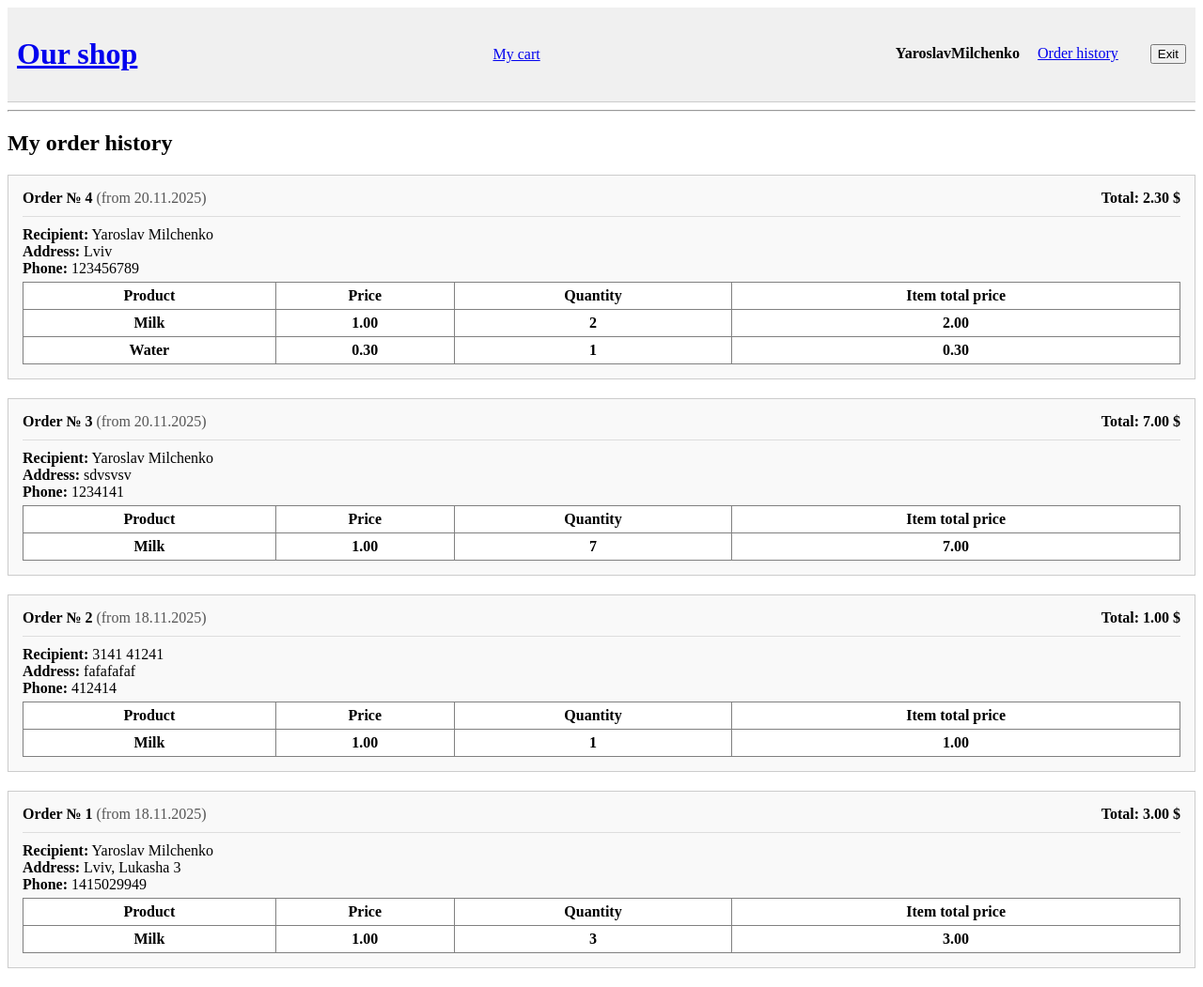
After one commit to YaroslavMilchenko/EshopProject, a Django app: page /orders/ in a window 1280 px wide. The commit adds this page. Shown: the whole page at 94% size. Run offline with Django 5.2, Linux system fonts and the light colour scheme; a user stored in the database is signed in; data comes from the database, SQL or seed files in the repository; both versions use the stored data as it was after the commit; lists and menus that the app fills with data are empty.

Commit message:
order history

```diff
--- a/store/models.py
+++ b/store/models.py
@@ -7,6 +7,7 @@ class Category(models.Model):
     def __str__(self):
         return self.name
 
+
 class Product(models.Model):
     name = models.CharField(max_length=200)
     description = models.TextField()
@@ -15,3 +16,42 @@ class Product(models.Model):
 
     def __str__(self):
         return self.name
+
+
+class Order(models.Model):
+    user = models.ForeignKey(User, on_delete=models.SET_NULL, null=True, blank=True, verbose_name="User") #if user delete account, order not delete
+    first_name = models.CharField(max_length=200, verbose_name="Name")
+    last_name = models.CharField(max_length=200, verbose_name="Surname")
+    email = models.EmailField(verbose_name="Email")
+    phone = models.CharField(max_length=20, verbose_name="Phone")
+    address = models.CharField(max_length=250, verbose_name="Address")
+    created_at = models.DateTimeField(auto_now_add=True, verbose_name="Order date")
+    paid = models.BooleanField(default=False, verbose_name="Paid")
+
+    class Meta:
+        ordering = ('-created_at',)
+        verbose_name = "Order"
+        verbose_name_plural= "Orders"
+
+    def __str__(self):
+        return f'Order {self.id}'
+
+    def get_total_cost(self):
+        return sum(item.get_cost() for item in self.items.all())
+
+
+class OrderItem(models.Model):
+    order = models.ForeignKey(Order, related_name='items', on_delete=models.CASCADE, verbose_name="Order")
+    product = models.ForeignKey(Product, related_name='oreder_items', on_delete=models.SET_NULL, null = True, verbose_name="Product")
+    price = models.DecimalField(max_digits=10, decimal_places=2, verbose_name="Price")
+    quantity = models.PositiveIntegerField(default=1, verbose_name="Quantity")
+
+    class Meta:
+        verbose_name = "Order item"
+        verbose_name_plural = "Order items"
+
+    def __str__(self):
+        return str(self.id)
+
+    def get_cost(self):
+        return self.price * self.quantity
--- a/store/templates/store/base.html
+++ b/store/templates/store/base.html
@@ -17,6 +17,8 @@
             <div class="user-controls">
                 {% if user.is_authenticated %}
                     <span><strong>{{user.username}}</strong></span>
+
+                    <a href="{% url 'order-history' %}" style="margin: 15px;">Order history</a>
 
                     <form action="{% url 'logout' %}" method="post" style="display: inline; margin-left: 15px;">
                         {% csrf_token %}
--- /dev/null
+++ b/store/templates/store/order_history.html
@@ -0,0 +1,50 @@
+{% extends 'store/base.html' %}
+{% block content %}
+
+    <h2>My order history</h2>
+
+    {% if not orders %}
+        <p>You haven't made any orders yet.</p>
+        <a href="{% url 'category-list' %}">Start shopping</a>
+    {% else %}
+        {% for order in orders %}
+        <div style="border: 1px solid #ccc; margin-bottom: 20px; padding: 15px; background-color: #f9f9f9;">
+            <h4 style="margin: 0 0 10px 0; border-bottom: 1px solid #ddd; padding-bottom: 10px;">
+                Order № {{order.id}}
+                <span style="font-weight: normal; color: #555;">(from {{order.created_at|date:"d.m.Y"}})</span>
+                <span style="float: right;">Total: {{order.get_total_cost}} $</span>
+            </h4>
+
+            <p style="margin: 5px 0;">
+                <strong>Recipient:</strong> {{order.first_name}} {{order.last_name}}<br>
+                <strong>Address:</strong> {{order.address}}<br>
+                <strong>Phone:</strong> {{order.phone}}
+            </p>
+
+            <table border="1" cellpadding="5" style="width: 100%; border-collapse: collapse; background-color: white;">
+                <thead>
+                    <tr>
+                        <th>Product</th>
+                        <th>Price</th>
+                        <th>Quantity</th>
+                        <th>Item total price</th>
+                    </tr>
+                </thead>
+                <tbody>
+                    {% for item in order.items.all %}
+                        <tr>
+                            <th>{{item.product.name}}</th>
+                            <th>{{item.price}}</th>
+                            <th>{{item.quantity}}</th>
+                            <th>{{item.get_cost}}</th>
+                        </tr>
+                    {% endfor %}
+                </tbody>
+            </table>
+
+        </div>
+
+        {% endfor %}
+    {% endif %}
+
+{% endblock %}
--- a/store/urls.py
+++ b/store/urls.py
@@ -8,4 +8,7 @@ urlpatterns = [
     path('signup/', SignUpView.as_view(), name='signup'),
     path('cart/add/<int:product_id>/', views.add_to_cart, name='add-to-cart'),
     path('cart/', views.cart_detail, name='cart-detail'),
+    path('cart/decrease/<int:product_id>/', views.decrease_cart, name="decrease-cart"),
+    path('checkout/', views.order_create, name = 'checkout'),
+    path('orders/', views.order_history, name= 'order-history'),
 ]
--- a/store/views.py
+++ b/store/views.py
@@ -1,8 +1,9 @@
 from django.shortcuts import render, redirect
 from django.contrib import messages
-from .models import Category, Product
+from django.contrib.auth.decorators import login_required
+from .models import Category, Product, Order, OrderItem
 from django.views import generic
-from .forms import CustomerUserCreationForm
+from .forms import CustomerUserCreationForm, OrderCreateForm
 from django.urls import path, reverse_lazy
 
 def category_list(request):
@@ -42,6 +43,23 @@ def add_to_cart(request, product_id):
     return redirect(next_page)
     # (request.META.get('HTTP_REFERER') is the "previous URL")
 
+def decrease_cart(request, product_id):
+    cart = request.session.get('cart', {})
+    product_id_str = str(product_id)
+
+    if product_id_str in cart:
+        if cart[product_id_str] > 1:
+            cart[product_id_str] -= 1
+            messages.success(request, f'Product quantity reduced')
+        else:
+            del cart[product_id_str]
+            messages.success(request, f'Product was remove from your cart')
+
+        request.session['cart'] = cart
+        request.session.modified = True
+    return redirect('cart-detail')
+
+
 def cart_detail(request):
     cart = request.session.get('cart', {})  #get cart from session or empty dictionary
     product_ids = cart.keys()
@@ -67,3 +85,69 @@ def cart_detail(request):
     }
 
     return render(request, 'store/cart_detail.html', context)
+
+def order_create(request):
+    cart = request.session.get('cart', {})
+    if not cart:
+        messages.error(request, f'Your cart is empty')
+        return redirect('caregory-list')
+
+    if request.method == 'POST':
+        form = OrderCreateForm(request.POST)
+        if form.is_valid():
+            order = form.save(commit=False)
+            if request.user.is_authenticated:
+                order.user = request.user
+                order.save()
+                products = Product.objects.filter(id__in = cart.keys())
+
+                for product in products:
+                    quantity = cart[str(product.id)]
+                    OrderItem.objects.create(
+                        order=order,
+                        product=product,
+                        price=product.price,
+                        quantity = quantity,
+                    )
+                del request.session['cart']
+                request.session.modified = True
+
+                return render(request, 'store/order_created.html', {'order': order})
+    else:
+        form = OrderCreateForm()
+
+        if request.user.is_authenticated:
+            initial_data = {
+                'first_name': request.user.first_name,
+                'last_name': request.user.last_name,
+                'email': request.user.email
+            }
+            form = OrderCreateForm(initial=initial_data)
+
+    cart_items = []
+    total_price = 0
+    products = Product.objects.filter(id__in = cart.keys())
+    for product in products:
+        quantity = cart[str(product.id)]
+        item_total_price = quantity * product.price
+        cart_items.append({
+            'product':product,
+            'quantity': quantity,
+            'item_total_price': item_total_price,
+        })
+        total_price += item_total_price
+
+    context = {
+        'form': form,
+        'cart_items': cart_items,
+        'total_price': total_price
+    }
+    return render(request, 'store/checkout.html', context)
+
+@login_required
+def order_history(request):
+    my_orders = Order.objects.filter(user=request.user).order_by('-created_at')
+    context = {
+        'orders': my_orders,
+    }
+    return render(request, 'store/order_history.html', context)
```
Also changed, not shown: store/admin.py (+11 -1 lines), store/forms.py (+14 -0 lines), store/templates/store/cart_detail.html (+15 -2 lines), store/templates/store/checkout.html (added, +40 -0 lines), store/templates/store/order_created.html (added, +18 -0 lines), db.sqlite3, store/migrations/0002_order_orderitem.py (added), store/migrations/0003_rename_second_name_order_last_name.py (added).
